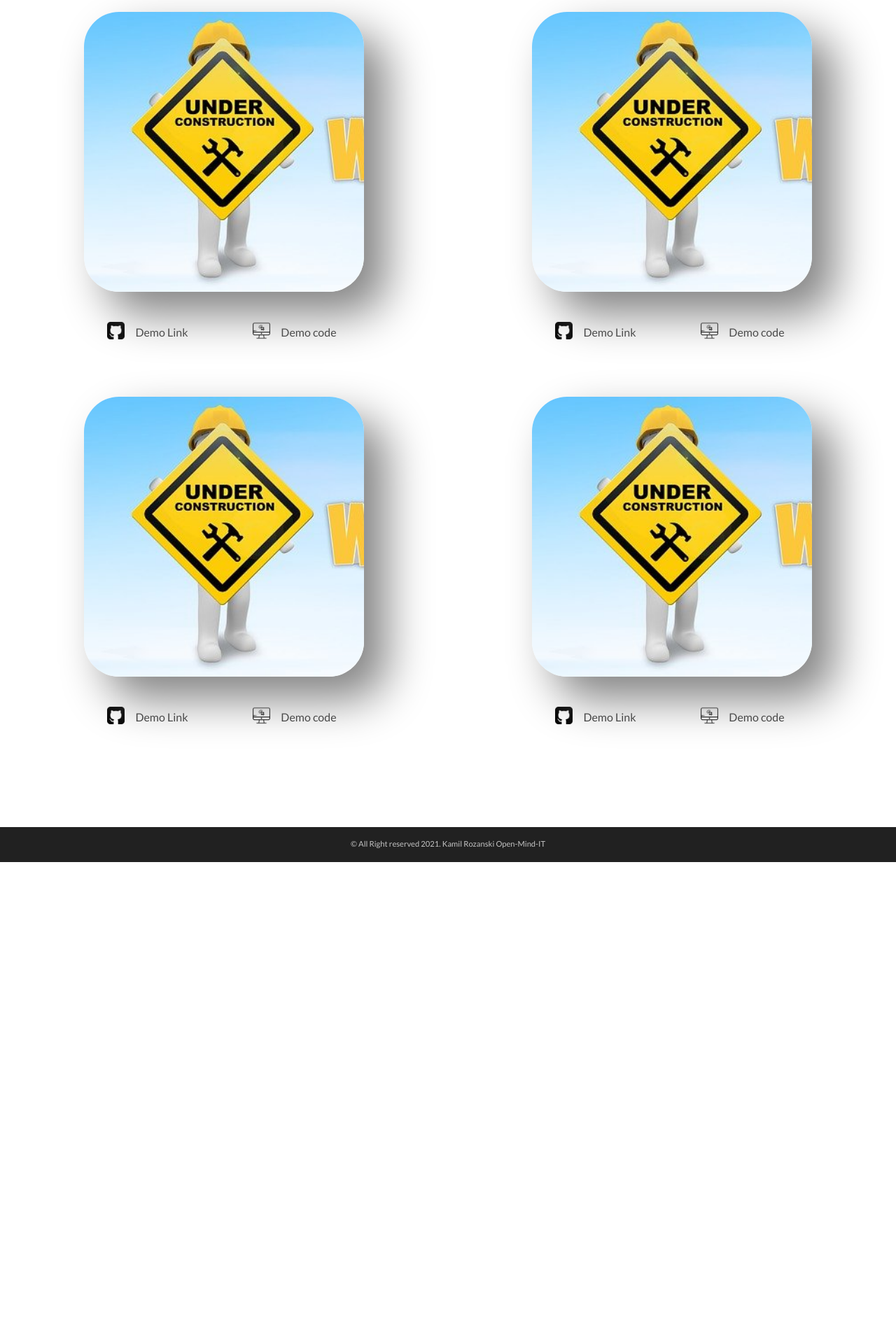
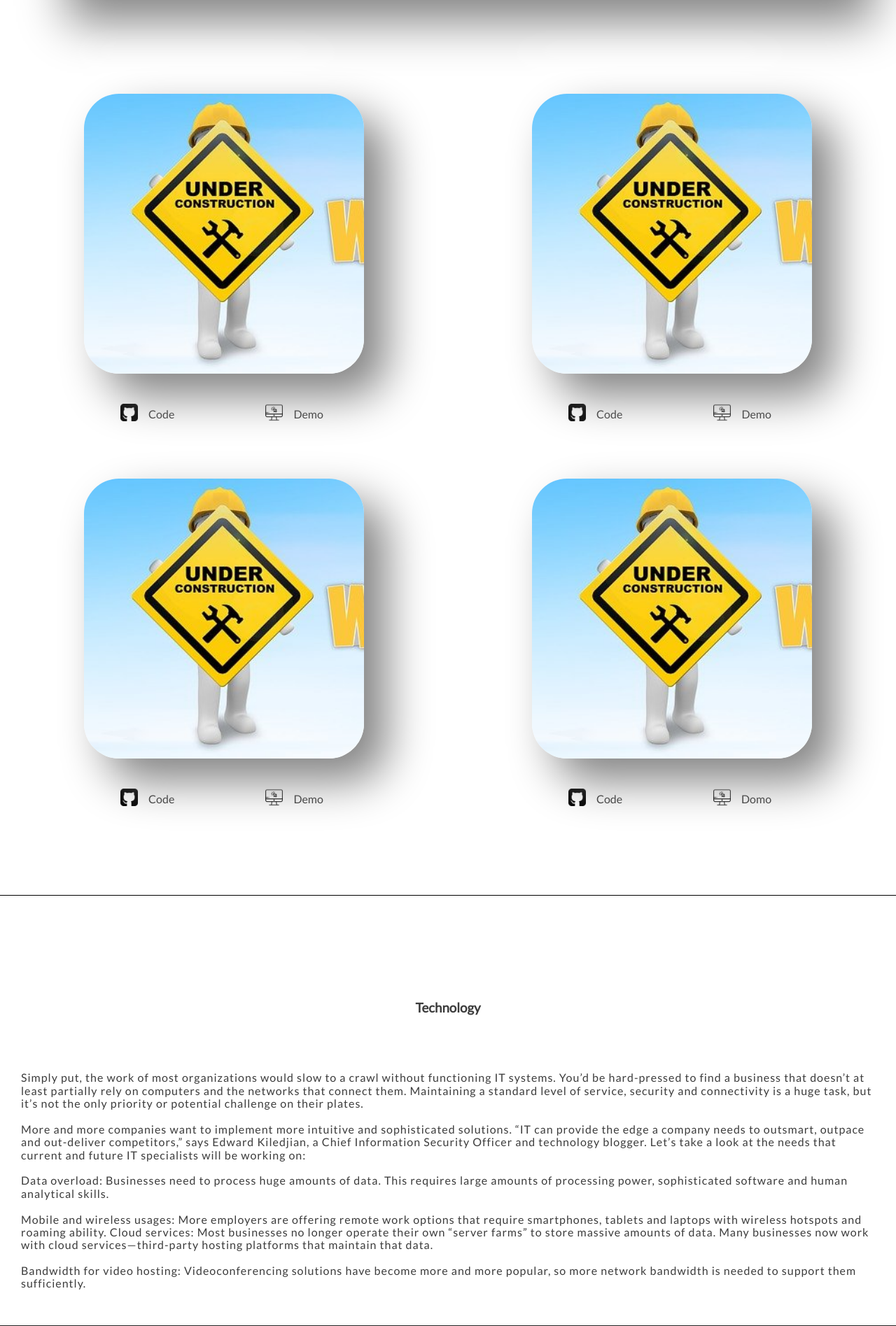
Before and after one commit to KamilRozanski/open-mind-it, a PHP site: page / in a window 1280 px wide. Shown: the part 2171-4066 px from the top of the page at 70% size. Before the commit the page ends 3403 px from the top, so only its background shows below. Run offline with PHP 8.4, Linux system fonts and the light colour scheme.

Commit message:
add section technology html

```diff
--- a/index.html
+++ b/index.html
@@ -39,8 +39,12 @@
                     <a class="nav__menu__link" href="#about__open-mind__link">
                         <li class="nav__menu__li">About Open Mind IT</li>
                     </a>
-                    <li class="nav__menu__li">Projects </li>
-                    <li class="nav__menu__li">Technology</li>
+                    <a class="nav__menu__link" href="#projects">
+                        <li class="nav__menu__li">Projects </li>
+                    </a>
+                    <a class="nav__menu__link" href="#technology">
+                        <li class="nav__menu__li">Technology</li>
+                    </a>
                     <li class="nav__menu__li">Contact</li>
 
                 </ul>
@@ -67,14 +71,14 @@
                 believable.<br>
                 If you are going to use a passage of Lorem Ipsum, you need to be sure there isn't
                 anything
-                embarrassing hidden in the middle of text.<br>
+                embarrassing hidden in the middle of text.<br><br>
                 All the Lorem Ipsum generators on the Intern
 
                 Where can I get some?
                 There are many variations of passages of Lorem Ipsum available, but the majority have suffered
                 alteration in some form, by injected humour, or randomised words which don't look even slightly
                 believable. If you are going to use a passage of Lorem Ipsum, you need to be sure there isn't anything
-                embarrassing hidden in the middle of text.<br>
+                embarrassing hidden in the middle of text.<br><br>
                 All the Lorem Ipsum generators on the Intern</p>
         </section>
         <section class="about__owner">
@@ -85,11 +89,11 @@
                     suffered
                     alteration in some form, by injected humour, or randomised words which don't look even
                     slightly
-                    believable.<br>
+                    believable.<br><br>
                     If you are going to use a passage of Lorem Ipsum, you need to be sure there
                     isn't
                     anything
-                    embarrassing hidden in the middle of text. <br>
+                    embarrassing hidden in the middle of text. <br><br>
                     All the Lorem Ipsum generators on the Intern
                     Where can I get some?
                     There are many variations of passages of Lorem Ipsum available, but the majority have
@@ -99,14 +103,14 @@
                     believable. If you are going to use a passage of Lorem Ipsum, you need to be sure there
                     isn't
                     anything
-                    embarrassing hidden in the middle of text.<br>
+                    embarrassing hidden in the middle of text.<br><br>
                     All the Lorem Ipsum generators on the Intern
                     Where can I get some?
                     There are many variations of passages of Lorem Ipsum available, but the majority have
                     suffered
                     alteration in some form, by injected humour, or randomised words which don't look even
                     slightly
-                    elievable.<br>
+                    elievable.<br><br>
                     If,
                     ou are going to use a passage of Lorem Ipsum, you need to be sure there
                     isn't
@@ -141,18 +145,18 @@
                 <section class=project__links>
                     <a class="project__link" href="#">
                         <img class="project__links__img" src="../open-mind-it/assets/github.png">
-                        <button class="project__demo">Demo Link</button>
+                        <button class="project__demo">Code</button>
                     </a>
                     <a class="project__link" href="#">
                         <img class="project__links__img" src="../open-mind-it/assets/pc.png">
-                        <button class="project__code">Demo code</button>
+                        <button class="project__code">Demo</button>
                     </a>
                 </section>
             </div>
 
 
             <div class="project__wrapper">
-                <article class="project">
+                <article id="projects" class="project">
                     <h3 class="project__title">Project Title</h3>
                     <p class="project__description">
                         alteration in some form, by injected humour, or randomised words which don't look even
@@ -171,11 +175,11 @@
                 <section class=project__links>
                     <a class="project__link" href="#">
                         <img class="project__links__img" src="../open-mind-it/assets/github.png">
-                        <button class="project__demo">Demo Link</button>
+                        <button class="project__demo">Code</button>
                     </a>
                     <a class="project__link" href="#">
                         <img class="project__links__img" src="../open-mind-it/assets/pc.png">
-                        <button class="project__code">Demo code</button>
+                        <button class="project__code">Demo</button>
                     </a>
                 </section>
             </div>
@@ -200,11 +204,11 @@
                 <section class=project__links>
                     <a class="project__link" href="#">
                         <img class="project__links__img" src="../open-mind-it/assets/github.png">
-                        <button class="project__demo">Demo Link</button>
+                        <button class="project__demo">Code</button>
                     </a>
                     <a class="project__link" href="#">
                         <img class="project__links__img" src="../open-mind-it/assets/pc.png">
-                        <button class="project__code">Demo code</button>
+                        <button class="project__code">Demo</button>
                     </a>
                 </section>
             </div>
@@ -219,9 +223,9 @@
                         believable. If you are going to use a passage of Lorem Ipsum, you need to be sure there
                         isn't
                         anything
-                        embarrassing hidden in the middle of text.<br>
+                        embarrassing hidden in the middle of text.<br><br>
                         All the Lorem Ipsum generators on the Intern
-                        Where can I get some?
+                        Where can I get some?<br><br>
                         There are many variations of passages of Lorem Ipsum available, but the majority have
                     </p>
                     <div class="project__background">
@@ -230,16 +234,42 @@
                 <section class=project__links>
                     <a class="project__link" href="#">
                         <img class="project__links__img" src="../open-mind-it/assets/github.png">
-                        <button class="project__demo">Demo Link</button>
+                        <button class="project__demo">Code</button>
                     </a>
                     <a class="project__link" href="#">
                         <img class="project__links__img" src="../open-mind-it/assets/pc.png">
-                        <button class="project__code">Demo code</button>
+                        <button class="project__code">Domo</button>
                     </a>
                 </section>
             </div>
+        </section>
 
+        <!-- Technology  -->
 
+        <section id="technology" class="technology">
+            <h3 class="technology__title">Technology</h3>
+            <p class="technology__description">
+                Simply put, the work of most organizations would slow to a crawl without functioning IT systems. You’d
+                be hard-pressed to find a business that doesn’t at least partially rely on computers and the networks
+                that connect them. Maintaining a standard level of service, security and connectivity is a huge task,
+                but it’s not the only priority or potential challenge on their plates.<br><br>
+
+                More and more companies want to implement more intuitive and sophisticated solutions. “IT can provide
+                the edge a company needs to outsmart, outpace and out-deliver competitors,” says Edward Kiledjian, a
+                Chief Information Security Officer and technology blogger. Let’s take a look at the needs that current
+                and future IT specialists will be working on:<br><br>
+
+                Data overload: Businesses need to process huge amounts of data. This requires large amounts of
+                processing power, sophisticated software and human analytical skills.<br><br>
+                Mobile and wireless usages: More employers are offering remote work options that require smartphones,
+                tablets and laptops with wireless hotspots and roaming ability.
+                Cloud services: Most businesses no longer operate their own “server farms” to store massive amounts of
+                data. Many businesses now work with cloud services—third-party hosting platforms that maintain that
+                data.<br><br>
+                Bandwidth for video hosting: Videoconferencing solutions have become more and more popular, so more
+                network bandwidth is needed to support them sufficiently.
+
+            </p>
         </section>
         <footer class="footer">
             <p class="footer__text">&copy All Right reserved 2021. Kamil Rozanski Open-Mind-IT </p>
--- a/main.css
+++ b/main.css
@@ -114,7 +114,7 @@ body {
 }
 .about__owner {
 	width: 90vw;
-	margin: 0 auto;
+	margin: 80px auto;
 	display: flex;
 	flex-direction: row;
 	justify-self: center;
@@ -124,7 +124,8 @@ body {
 	background-size: cover;
 	box-shadow: 32px 32px 64px #828282, -32px -32px 64px #ffffff;
 }
-.about__open-mind__title {
+.about__open-mind__title,
+.technology__title {
 	padding: 50px 15px 30px 15px;
 	text-align: center;
 }
@@ -134,7 +135,8 @@ body {
 	padding: 0px 30px;
 }
 
-.about__open-mind__text {
+.about__open-mind__text,
+.technology__description {
 	margin: 50px 0px;
 	padding: 0 30px;
 	letter-spacing: 1px;
@@ -159,6 +161,8 @@ body {
 	flex-direction: row;
 	flex-wrap: wrap;
 	margin: 100px 0px;
+	border-bottom: 1px solid black;
+	padding-bottom: 80px;
 }
 
 .project {
```
